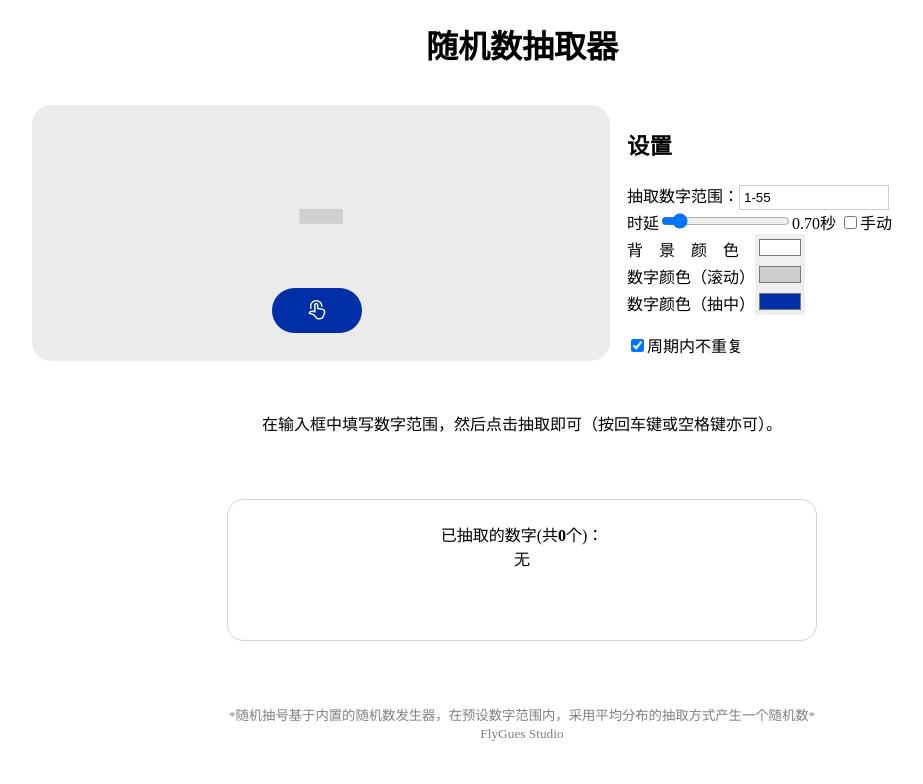
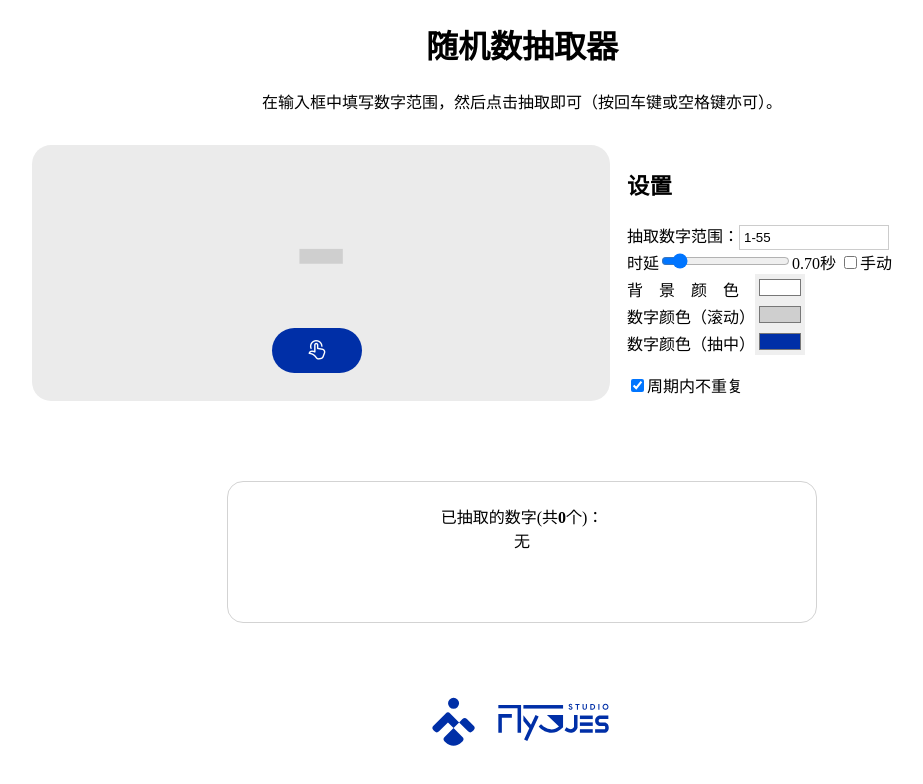
Before and after one commit to FlyGues-Studio/FlyGuesWeb, a website: page docs/demo/RandomMem.html in a window 1280 px wide. Shown: the whole page, without its empty margins (118-1041 px from the left). Drawn offline with Linux system fonts and the light colour scheme.

Commit message:
20240615

```diff
--- a/docs/demo/RandomMem.html
+++ b/docs/demo/RandomMem.html
@@ -153,6 +153,7 @@
 	<div class="main" style="height: auto !important;" align="center">
 		<div class="title">
 			<h1>随机数抽取器</h1>
+			<p align="center">在输入框中填写数字范围，然后点击抽取即可<span id="btntip">（按回车键或空格键亦可）</span>。</p>
 		</div>
 	</div>
 	<table align="center" style="border-spacing: 1em;">
@@ -175,8 +176,7 @@
 				<div class="toggle"><input id="repeat" type="checkbox" value="1" checked="" onchange="if(this.checked)add=[];storage(0)" onclick="if(c){alert(&#39;运行中不可设置！&#39;);return false}"><label for="repeat"></label>周期内不重复</div>
 			</td>
 		</tr>
-	</table><br/>
-	<p align="center">在输入框中填写数字范围，然后点击抽取即可<span id="btntip">（按回车键或空格键亦可）</span>。</p>
+	</table>
 
 	<!--====================================-->
 	<center>
@@ -184,9 +184,8 @@
 	</center>
 	<div id="screen" align="center">
 			<div align="center" style="color: grey;">
-				<small>*随机抽号基于内置的随机数发生器，在预设数字范围内，采用平均分布的抽取方式产生一个随机数*<br />FlyGues Studio</small>
+				<img src="../image/logonormal.svg" width="200em"><br/>
 			</div>
-
 		</div>
 </body>
 </html>
```
